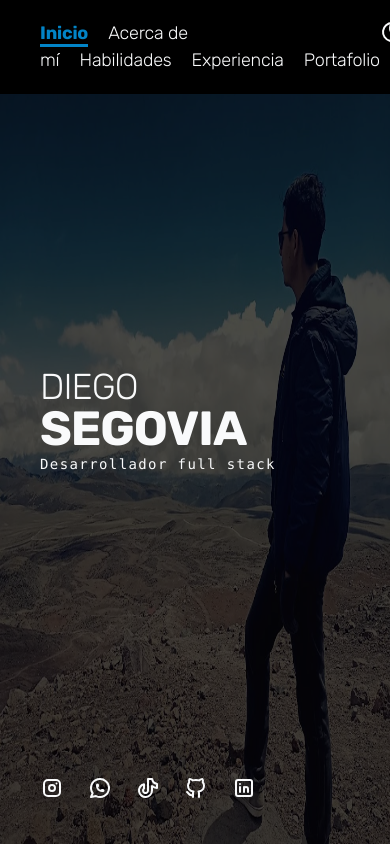
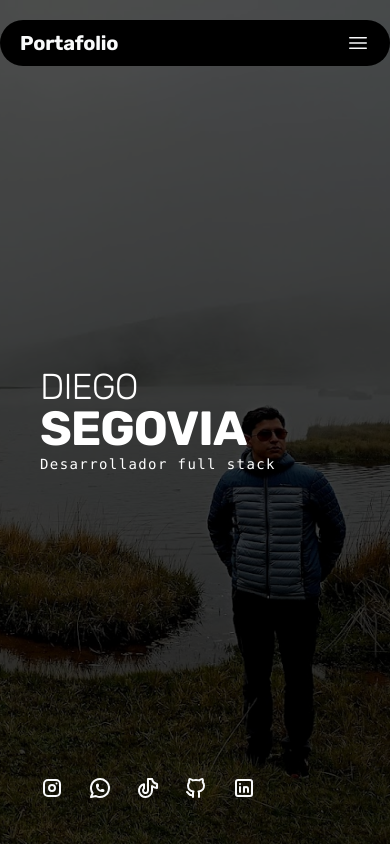
Before and after one commit to diegoseg15/diegoseg_portfolio, a React (Create React App) app: page / in a window 390 px wide. Built offline with nearby package versions, Linux system fonts and the light colour scheme.

Commit message:
header cambio estetico a un estilo circular y cambio de la fotode portada

```diff
--- a/src/Components/Header/Header.jsx
+++ b/src/Components/Header/Header.jsx
@@ -18,8 +18,9 @@ export function Header() {
   }, [bandera]);
 
   return (
-    <div className="flex justify-between md:px-24 px-10 py-5 font-rubik dark:text-gray-50 text-black bg-transparent bg-opacity-20">
-      <div className="text-lg">
+    <div className="flex justify-between py-2 px-5 font-rubik dark:text-gray-50 text-black">
+      <div className="flex text-xl font-semibold">Portafolio</div>
+      <div className="md:flex items-center hidden">
         <a
           href="#inicio"
           className="dark:text-sky-600 font-bold border-b-3 text border-sky-600 md:mr-10 mr-5"
@@ -46,14 +47,12 @@ export function Header() {
         </a>
         <a
           href="#acerca-de-mi"
-          className="dark:text-gray-50 hover:border-b-3 text hover:border-sky-600"
+          className="dark:text-gray-50 hover:border-b-3 text hover:border-sky-600 md:mr-10 mr-5"
         >
           Portafolio
         </a>
-      </div>
-      <div>
         <button
-        className="hover:text-primary"
+          className="hover:text-primary"
           onClick={(event) => {
             event.preventDefault();
             darkMode(event);
@@ -95,6 +94,24 @@ export function Header() {
           )}
         </button>
       </div>
+      <div className="md:hidden flex items-center">
+        <button>
+          <svg
+            xmlns="http://www.w3.org/2000/svg"
+            fill="none"
+            viewBox="0 0 24 24"
+            stroke-width="1.5"
+            stroke="currentColor"
+            class="w-6 h-6"
+          >
+            <path
+              stroke-linecap="round"
+              stroke-linejoin="round"
+              d="M3.75 6.75h16.5M3.75 12h16.5m-16.5 5.25h16.5"
+            />
+          </svg>
+        </button>
+      </div>
     </div>
   );
 }
--- a/src/Components/Presentation/Presentation.jsx
+++ b/src/Components/Presentation/Presentation.jsx
@@ -1,5 +1,5 @@
 import React, { useState } from "react";
-import Foto from "../../assets/IMG_20230802_094903_482.jpg";
+import Foto from "../../assets/IMG20230107120810.jpg";
 
 export function Presentation() {
   const [nameMedia, setNameMedia] = useState(null);
@@ -9,7 +9,7 @@ export function Presentation() {
   };
   return (
     <>
-      <div className="lg:px-44 px-10 z-50">
+      <div className="lg:px-44 px-10 z-50 text-white">
         <h1 className="font-rubik uppercase md:text-7xl text-4xl leading-none tracking-tight">
           Diego
         </h1>
@@ -20,9 +20,9 @@ export function Presentation() {
           Desarrollador full stack
         </p>
       </div>
-      <div className="absolute flex dark:opacity-30 opacity-70">
+      <div className="absolute lg:-bottom-3 flex dark:opacity-30 opacity-60 bg-black md:right-0 -right-20">
         <img
-          className="md:h-auto sm:w-screen h-screen w-auto"
+          className="lg:h-auto lg:w-screen h-screen max-w-9xl"
           src={Foto}
           alt="setup"
         />
--- a/src/Layouts/ClientLayout.jsx
+++ b/src/Layouts/ClientLayout.jsx
@@ -11,7 +11,7 @@ export function ClientLayouts(props) {
 
   return (
     <div className="relative">
-      <header className="absolute top-0 w-full z-60 dark:bg-black">
+      <header className="absolute top-0 lg:w-10/12 z-60 dark:bg-black bg-white rounded-full mt-5 lg:mx-24 w-screen">
         <Header />
       </header>
       <main className="childbarscroll z-10 w-screen h-screen overflow-y-scroll overflow-x-hidden">
```
Also changed, not shown: src/assets/IMG20230107120810.jpg (added).
